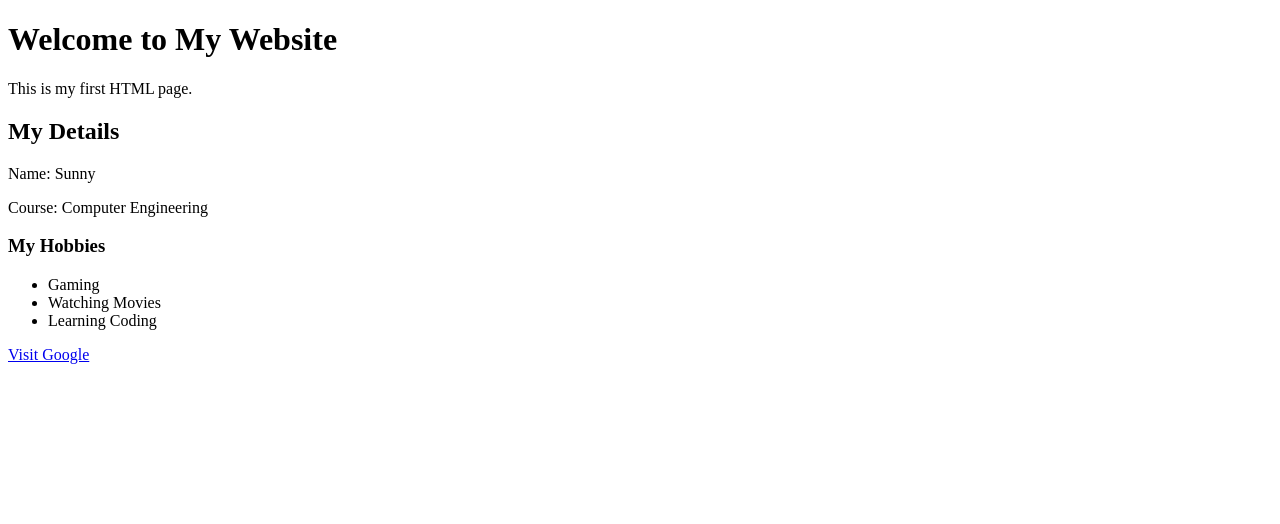
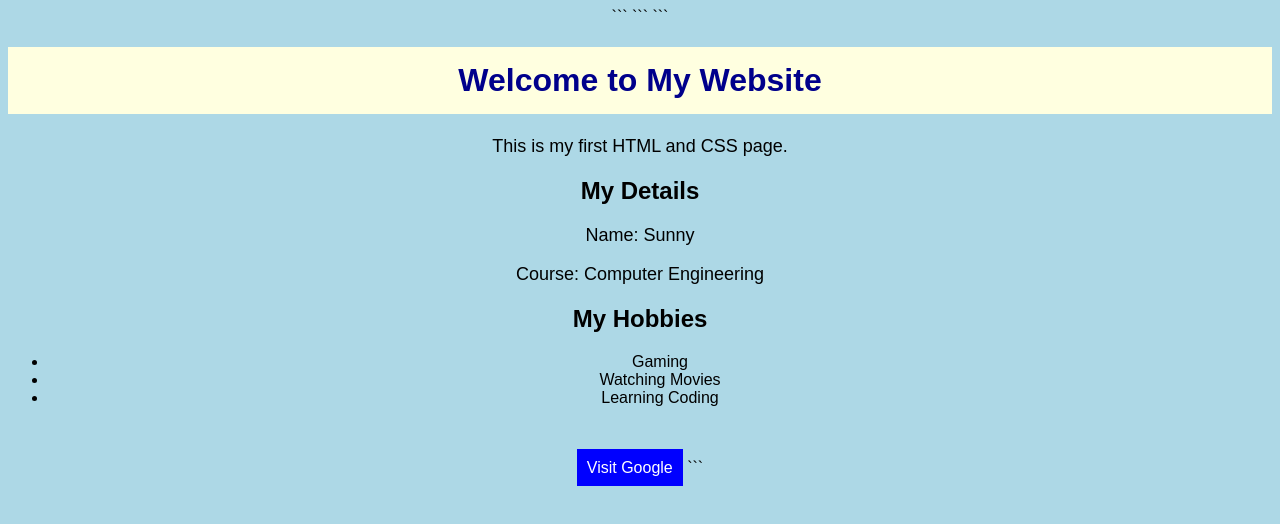
Before and after one commit to saumydabhi17-tech/exampl, a plain HTML site: page index.html in a window 1280 px wide. Drawn offline with Linux system fonts and the light colour scheme.

Commit message:
Update index.html

````diff
--- a/index.html
+++ b/index.html
@@ -1,25 +1,60 @@
 <!DOCTYPE html>
+
 <html>
 <head>
-    <title>My First Web Page</title>
+    <title>My Website</title>
+
+```
+<style>
+    body {
+        background-color: lightblue;
+        font-family: Arial;
+        text-align: center;
+    }
+
+    h1 {
+        color: darkblue;
+        background-color: lightyellow;
+        padding: 15px;
+    }
+
+    p {
+        color: black;
+        font-size: 18px;
+    }
+
+    a {
+        color: white;
+        background-color: blue;
+        padding: 10px;
+        text-decoration: none;
+    }
+</style>
+```
+
 </head>
 <body>
 
+```
 <h1>Welcome to My Website</h1>
-    <p>This is my first HTML page.</p>
+
+<p>This is my first HTML and CSS page.</p>
 
 <h2>My Details</h2>
 <p>Name: Sunny</p>
 <p>Course: Computer Engineering</p>
 
-    <h3>My Hobbies</h3>
+<h2>My Hobbies</h2>
 <ul>
     <li>Gaming</li>
     <li>Watching Movies</li>
     <li>Learning Coding</li>
 </ul>
 
+<br><br>
+
 <a href="https://www.google.com">Visit Google</a>
+```
 
 </body>
 </html>
````
Lines whose indentation alone changed are shown as unchanged.
